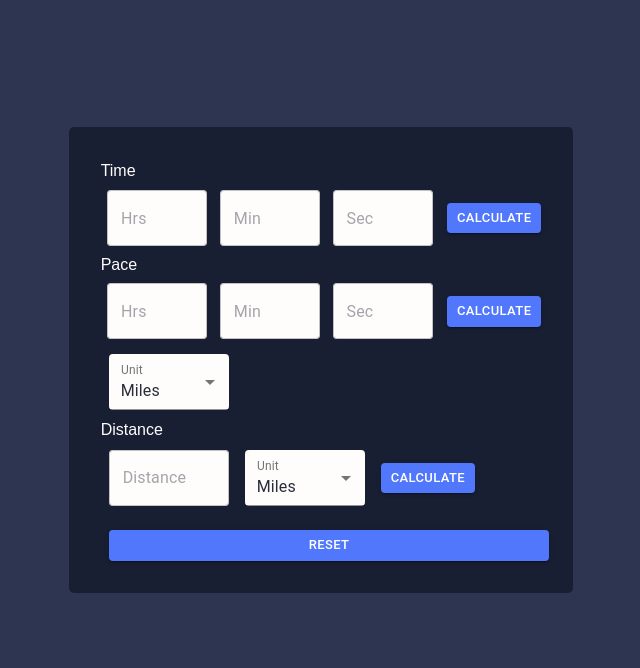
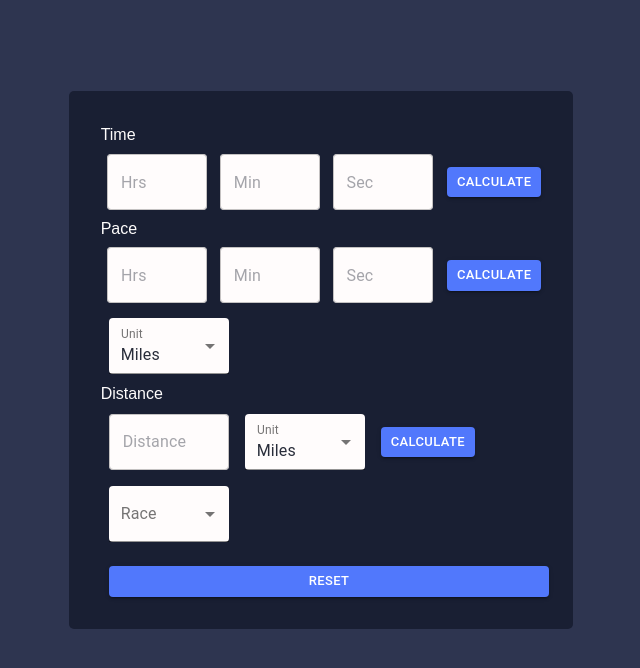
Before and after one commit to djm158/runcalculator, a React (Create React App) app: page / in a window 1280 px wide. Shown: the top 668 px of the page, without its empty margins (319-959 px from the left). Built offline with nearby package versions, Linux system fonts and the light colour scheme.

Commit message:
feat: add predefined race distances

```diff
--- a/src/Calculator.tsx
+++ b/src/Calculator.tsx
@@ -52,6 +52,7 @@ interface FormState {
   paceMinutes: number | string;
   paceSeconds: number | string;
   paceUnit: Unit;
+  raceDistance: keyof typeof predefinedRaces | "";
 }
 
 const getTimeInSeconds = (
@@ -64,6 +65,13 @@ const getTimeInSeconds = (
   const secs = typeof seconds === "string" ? 0 : seconds;
   const total = hrs * 60 * 60 + mins * 60 + secs;
   return total;
+};
+
+const predefinedRaces = {
+  "5k": 5,
+  "10k": 10,
+  "Half Marathon": 21.0975,
+  Marathon: 42.195,
 };
 
 export const Calculator = () => {
@@ -81,6 +89,7 @@ export const Calculator = () => {
       paceMinutes: "",
       paceSeconds: "",
       paceUnit: Unit.MILES,
+      raceDistance: "",
     },
     onSubmit: (vals) => console.log(vals),
   });
@@ -150,6 +159,17 @@ export const Calculator = () => {
           )
         : 0;
     formik.setFieldValue("distance", distance);
+  };
+
+  const handleRaceChange = (event: ChangeEvent<{ value: unknown }>) => {
+    const raceDistance =
+      predefinedRaces[event.target.value as keyof typeof predefinedRaces] || 0;
+    const distance =
+      formik.values.distanceUnit === Unit.MILES
+        ? raceDistance / MILES_TO_KILOMETERS
+        : raceDistance;
+    formik.setFieldValue("distance", distance);
+    formik.setFieldValue("raceDistance", event.target.value);
   };
 
   return (
@@ -309,6 +329,22 @@ export const Calculator = () => {
               Calculate
             </Button>
           </Box>
+          <FormControl variant="filled" className={classes.formControl}>
+            <InputLabel>Race</InputLabel>
+            <Select
+              labelId="race-select"
+              id="race-select"
+              onChange={handleRaceChange}
+              displayEmpty
+              value={formik.values.raceDistance}
+            >
+              {Object.keys(predefinedRaces).map((race) => (
+                <MenuItem key={race} value={race}>
+                  {race}
+                </MenuItem>
+              ))}
+            </Select>
+          </FormControl>
         </form>
         <Box mt={2}>
           <Button
```
